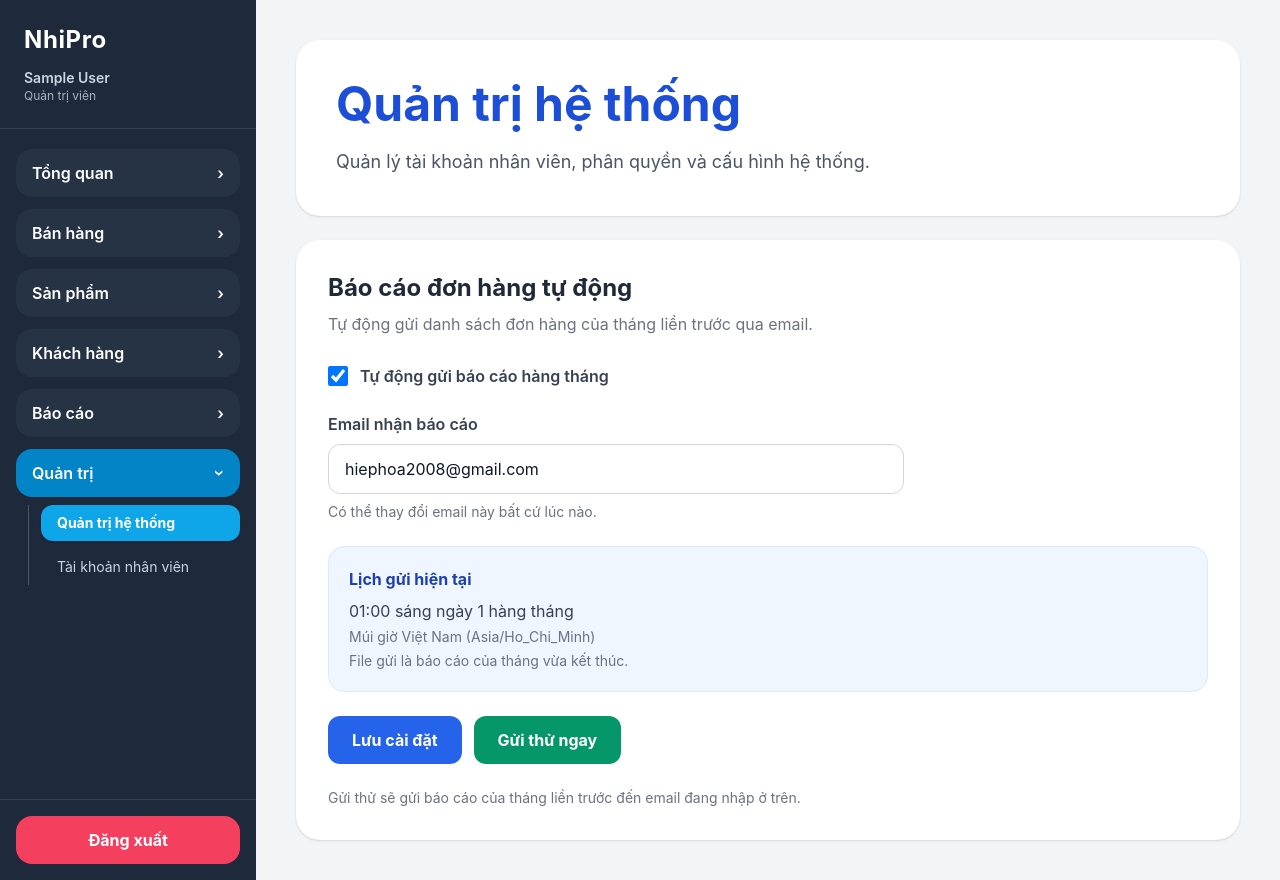
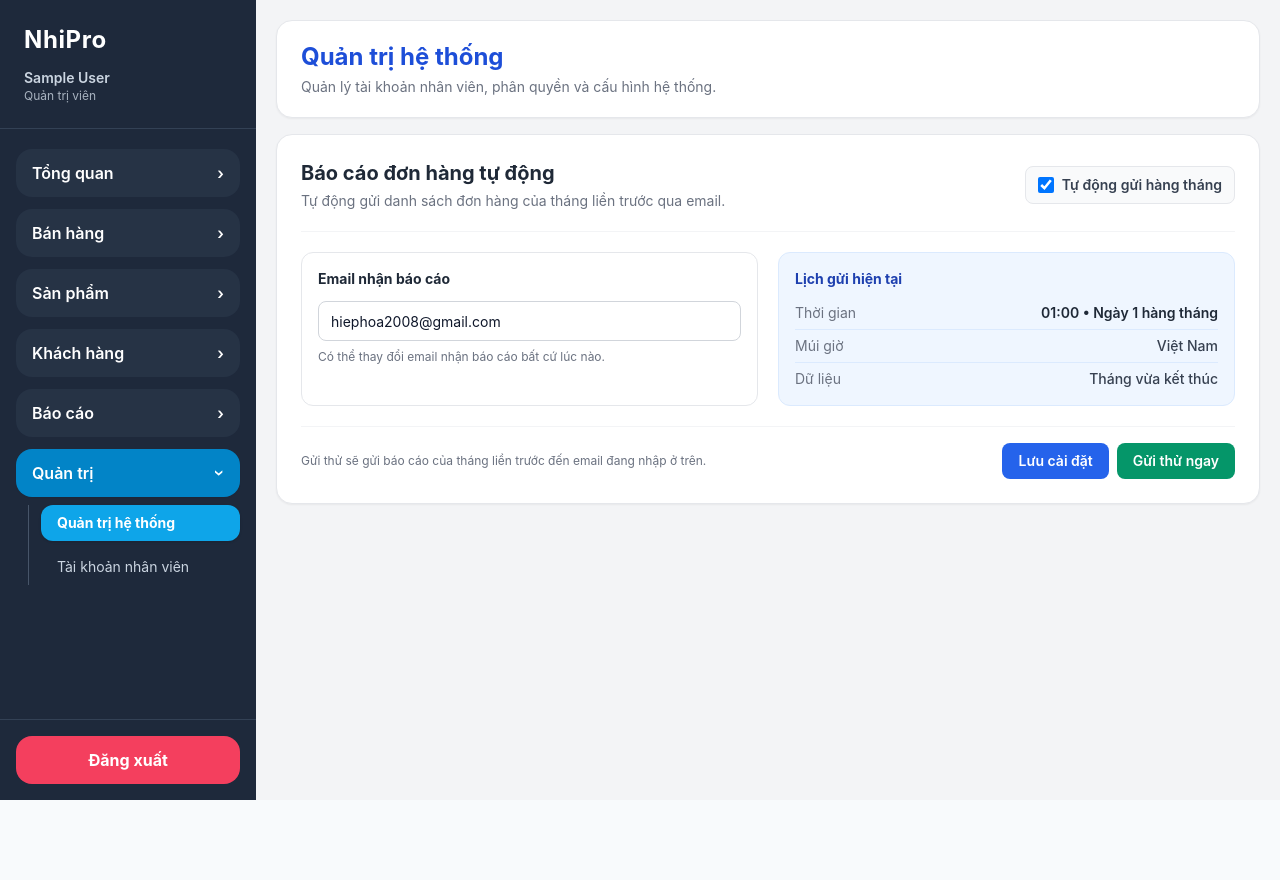
Before and after one commit to anhhoinb/qlbh-nhi-pro, a Next.js app: page /admin in a window 1280 px wide. After the commit the page ends 800 px from the top, so only its background shows below. Built offline with nearby package versions, Linux system fonts and the light colour scheme; no server answers; the database is empty; sample sign-in values are in the browser's storage.

Commit message:
Update quotation create layout

```diff
--- a/app/admin/page.tsx
+++ b/app/admin/page.tsx
@@ -1,6 +1,7 @@
 "use client";
 
 import { useEffect, useState } from "react";
+
 import {
   doc,
   getDoc,
@@ -289,47 +290,41 @@ export default function AdminPage() {
   ===================================================== */
 
   return (
-    <main className="min-h-screen bg-gray-100 p-10">
-      <div className="max-w-5xl mx-auto space-y-6">
+    <main className="min-h-screen bg-gray-100 px-5 py-5">
+      <div className="max-w-5xl mx-auto space-y-4">
 
         {/* HEADER */}
 
-        <div className="bg-white rounded-3xl shadow p-10">
-          <h1 className="text-5xl font-bold text-blue-700 mb-5">
+        <div className="bg-white rounded-2xl border border-gray-200 shadow-sm px-6 py-5">
+          <h1 className="text-2xl font-bold text-blue-700">
             Quản trị hệ thống
           </h1>
 
-          <p className="text-gray-600 text-lg">
-            Quản lý tài khoản nhân viên,
-            phân quyền và cấu hình hệ thống.
+          <p className="text-sm text-gray-500 mt-1">
+            Quản lý tài khoản nhân viên, phân quyền và cấu hình hệ thống.
           </p>
         </div>
 
         {/* MONTHLY REPORT */}
 
-        <div className="bg-white rounded-3xl shadow p-8">
+        <div className="bg-white rounded-2xl border border-gray-200 shadow-sm p-6">
 
-          <div className="mb-7">
-            <h2 className="text-2xl font-bold text-gray-800">
+          {/* HEADER REPORT */}
+
+          <div className="flex flex-col md:flex-row md:items-center md:justify-between gap-4 pb-5 border-b border-gray-100">
+
+            <div>
+              <h2 className="text-xl font-bold text-gray-800">
                 Báo cáo đơn hàng tự động
               </h2>
 
-            <p className="text-gray-500 mt-2">
-              Tự động gửi danh sách đơn hàng
-              của tháng liền trước qua email.
+              <p className="text-sm text-gray-500 mt-1">
+                Tự động gửi danh sách đơn hàng của tháng liền trước qua email.
               </p>
             </div>
 
-          {loading ? (
-            <div className="py-8 text-gray-500">
-              Đang tải cài đặt...
-            </div>
-          ) : (
-            <div className="space-y-6">
-
-              {/* ENABLE */}
-
-              <label className="flex items-center gap-3 cursor-pointer">
+            {!loading && (
+              <label className="flex items-center gap-2 cursor-pointer shrink-0 bg-gray-50 border border-gray-200 rounded-lg px-3 py-2">
                 <input
                   type="checkbox"
                   checked={enabled}
@@ -338,21 +333,34 @@ export default function AdminPage() {
                       e.target.checked
                     )
                   }
-                  className="w-5 h-5"
+                  className="w-4 h-4"
                 />
 
-                <span className="font-semibold text-gray-700">
-                  Tự động gửi báo cáo
-                  hàng tháng
+                <span className="text-sm font-semibold text-gray-700">
+                  Tự động gửi hàng tháng
                 </span>
               </label>
+            )}
+
+          </div>
+
+          {loading ? (
+            <div className="py-8 text-sm text-gray-500">
+              Đang tải cài đặt...
+            </div>
+          ) : (
+            <div className="pt-5">
+
+              {/* EMAIL + SCHEDULE */}
+
+              <div className="grid grid-cols-1 md:grid-cols-2 gap-5">
 
                 {/* EMAIL */}
 
-              <div>
-                <label className="block font-semibold text-gray-700 mb-2">
+                <div className="border border-gray-200 rounded-xl p-4">
+                  <div className="text-sm font-bold text-gray-800 mb-3">
                     Email nhận báo cáo
-                </label>
+                  </div>
 
                   <input
                     type="email"
@@ -365,42 +373,65 @@ export default function AdminPage() {
                       )
                     }
                     placeholder="example@gmail.com"
-                  className="w-full max-w-xl border border-gray-300 rounded-xl px-4 py-3 outline-none focus:ring-2 focus:ring-blue-500"
+                    className="w-full h-10 border border-gray-300 rounded-lg px-3 text-sm outline-none focus:border-blue-500 focus:ring-1 focus:ring-blue-500"
                   />
 
-                <p className="text-sm text-gray-500 mt-2">
-                  Có thể thay đổi email này
-                  bất cứ lúc nào.
+                  <p className="text-xs text-gray-500 mt-2">
+                    Có thể thay đổi email nhận báo cáo bất cứ lúc nào.
                   </p>
                 </div>
 
                 {/* SCHEDULE */}
 
-              <div className="bg-blue-50 border border-blue-100 rounded-2xl p-5">
+                <div className="bg-blue-50 border border-blue-100 rounded-xl p-4">
 
-                <div className="font-bold text-blue-800 mb-2">
+                  <div className="text-sm font-bold text-blue-800 mb-2">
                     Lịch gửi hiện tại
                   </div>
 
-                <div className="text-gray-700">
-                  01:00 sáng ngày 1 hàng tháng
+                  <div className="flex items-center justify-between gap-3 py-1.5 border-b border-blue-100">
+                    <span className="text-sm text-gray-500">
+                      Thời gian
+                    </span>
+
+                    <span className="text-sm font-semibold text-gray-800 text-right">
+                      01:00 • Ngày 1 hàng tháng
+                    </span>
                   </div>
 
-                <div className="text-sm text-gray-500 mt-1">
-                  Múi giờ Việt Nam
-                  (Asia/Ho_Chi_Minh)
+                  <div className="flex items-center justify-between gap-3 py-1.5 border-b border-blue-100">
+                    <span className="text-sm text-gray-500">
+                      Múi giờ
+                    </span>
+
+                    <span className="text-sm font-medium text-gray-700 text-right">
+                      Việt Nam
+                    </span>
                   </div>
 
-                <div className="text-sm text-gray-500 mt-1">
-                  File gửi là báo cáo của
-                  tháng vừa kết thúc.
+                  <div className="flex items-center justify-between gap-3 pt-1.5">
+                    <span className="text-sm text-gray-500">
+                      Dữ liệu
+                    </span>
+
+                    <span className="text-sm font-medium text-gray-700 text-right">
+                      Tháng vừa kết thúc
+                    </span>
                   </div>
 
                 </div>
 
-              {/* BUTTONS */}
+              </div>
 
-              <div className="flex items-center gap-3">
+              {/* ACTION BAR */}
+
+              <div className="mt-5 pt-4 border-t border-gray-100 flex flex-col md:flex-row md:items-center md:justify-between gap-3">
+
+                <p className="text-xs text-gray-500">
+                  Gửi thử sẽ gửi báo cáo của tháng liền trước đến email đang nhập ở trên.
+                </p>
+
+                <div className="flex items-center gap-2 shrink-0">
 
                   <button
                     type="button"
@@ -411,7 +442,7 @@ export default function AdminPage() {
                       saving ||
                       sending
                     }
-                  className="bg-blue-600 hover:bg-blue-700 disabled:bg-gray-400 text-white font-bold px-6 py-3 rounded-xl transition"
+                    className="h-9 bg-blue-600 hover:bg-blue-700 disabled:bg-gray-400 text-white text-sm font-semibold px-4 rounded-lg transition"
                   >
                     {saving
                       ? "Đang lưu..."
@@ -427,7 +458,7 @@ export default function AdminPage() {
                       sending ||
                       saving
                     }
-                  className="bg-emerald-600 hover:bg-emerald-700 disabled:bg-gray-400 text-white font-bold px-6 py-3 rounded-xl transition"
+                    className="h-9 bg-emerald-600 hover:bg-emerald-700 disabled:bg-gray-400 text-white text-sm font-semibold px-4 rounded-lg transition"
                   >
                     {sending
                       ? "Đang gửi..."
@@ -436,11 +467,7 @@ export default function AdminPage() {
 
                 </div>
 
-              <p className="text-sm text-gray-500">
-                Gửi thử sẽ gửi báo cáo
-                của tháng liền trước đến
-                email đang nhập ở trên.
-              </p>
+              </div>
 
             </div>
           )}
--- a/app/pos/page.tsx
+++ b/app/pos/page.tsx
@@ -2688,7 +2688,7 @@ const itemShortName =
     <main className="min-h-screen bg-slate-100 text-black">
 
       {/* THANH TRÊN */}
-      <div className="h-12 bg-slate-800 text-white flex items-center justify-between px-3 shadow-sm">
+      <div className="h-14 bg-slate-800 text-white flex items-center justify-between px-3 shadow-sm">
 
         <div className="flex items-center gap-2 flex-1">
 
@@ -2899,7 +2899,7 @@ const itemShortName =
 
 </div>
 
-          <div className="flex items-center gap-1 ml-2">
+          <div className="flex items-center gap-1 ml-2 flex-1 min-w-0">
 
             {orders.map((order) => (
               <div
--- a/app/quotations/create/page.tsx
+++ b/app/quotations/create/page.tsx
@@ -667,7 +667,7 @@ export default function CreateQuotationPage() {
 
   if (loadingQuotation) {
     return (
-      <main className="min-h-screen bg-slate-100 p-5 text-black">
+      <main className="min-h-screen bg-slate-100 px-3 py-5 text-black">
         <div className="mx-auto max-w-[1500px] rounded-2xl bg-white p-10 text-center shadow-sm">
           Đang tải báo giá...
         </div>
@@ -676,8 +676,8 @@ export default function CreateQuotationPage() {
   }
 
   return (
-    <main className="min-h-screen bg-slate-100 p-5 text-black">
-      <div className="mx-auto max-w-[1800px]">
+    <main className="min-h-screen bg-slate-100 px-3 py-5 text-black">
+      <div className="w-full max-w-none">
         <div className="mb-5 flex flex-col gap-3 rounded-2xl border border-slate-200 bg-white p-5 shadow-sm lg:flex-row lg:items-center lg:justify-between">
           <div>
             <h1 className="text-3xl font-bold text-slate-800">
```
Lines whose indentation alone changed are shown as unchanged.
